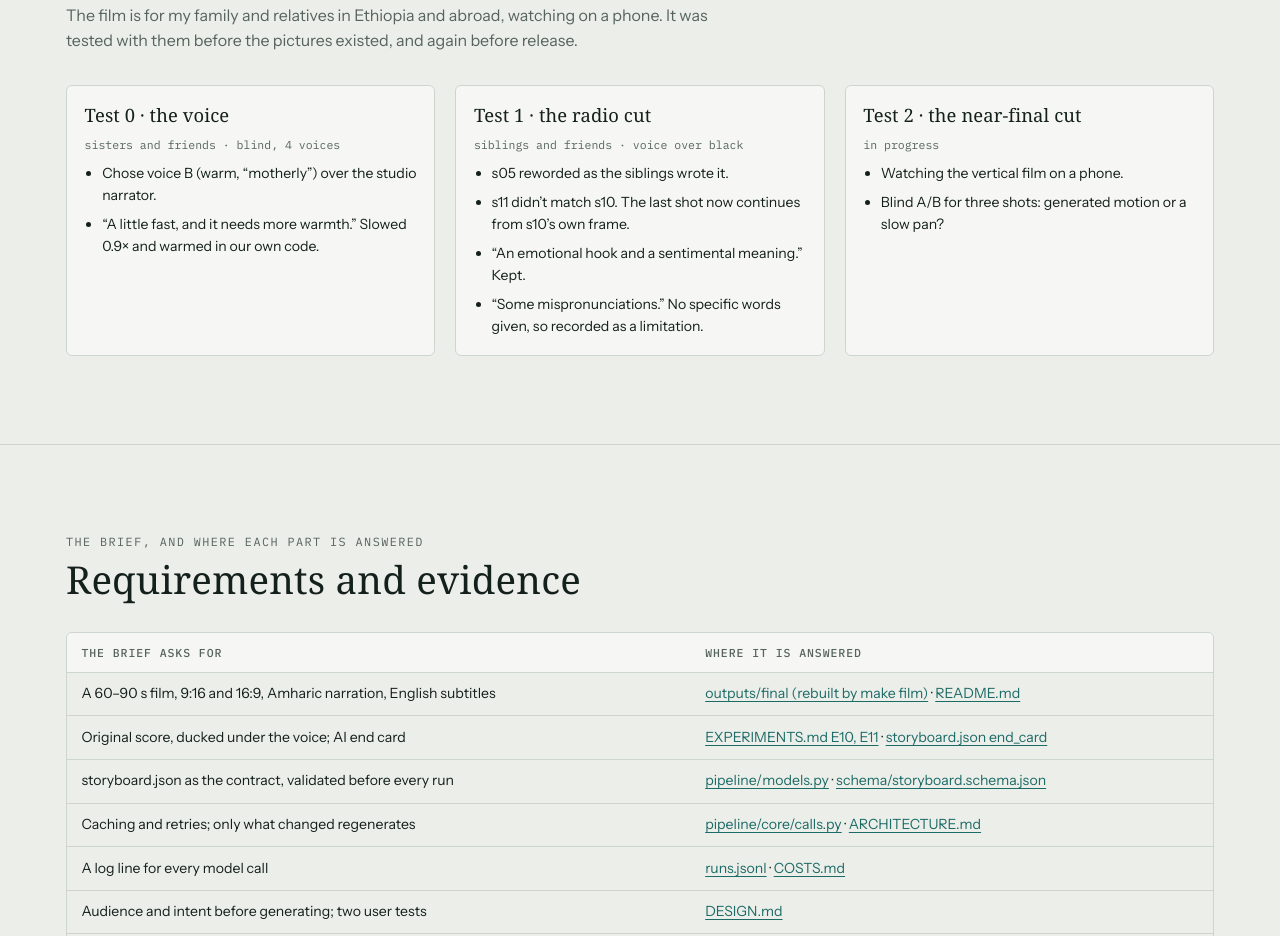
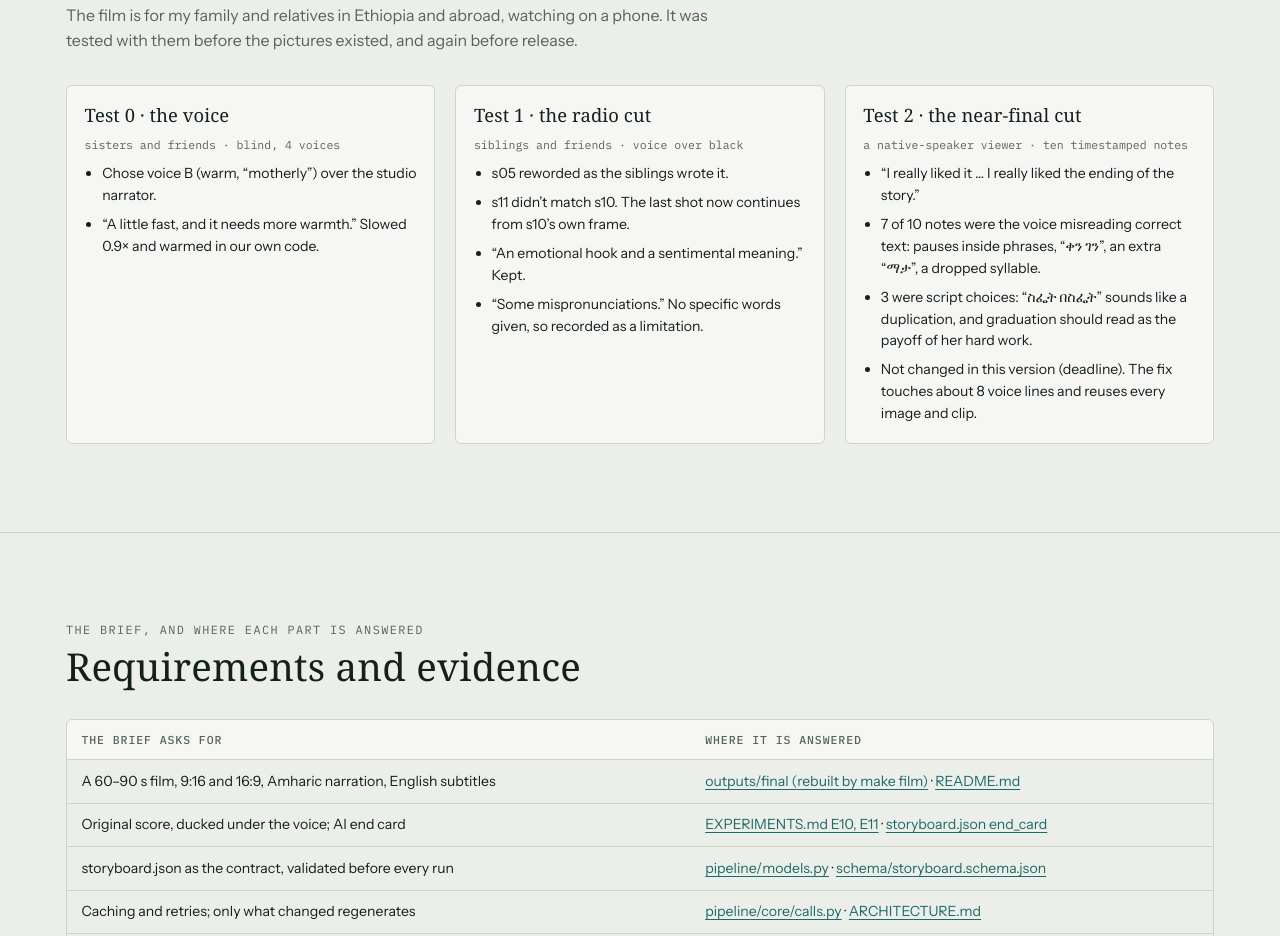
Before and after one commit to Lilly-jhr/ai-content-creation, a plain HTML site: page site/index.html in a window 1280 px wide. Shown: the part 6133-7069 px from the top of the page. Drawn offline with Linux system fonts and the light colour scheme; a web font is replaced by a local one.

Commit message:
User test 2 recorded (10 notes, 7 TTS rendering / 3 script; deferred for deadline); report .docx; site updated
Co-Authored-By: Claude Opus 5.5 <noreply@anthropic.com>

```diff
--- a/site/index.html
+++ b/site/index.html
@@ -445,9 +445,11 @@ footer p { margin: 0 0 .6rem; max-width: 62ch; }
       "s11 didn’t match s10. The last shot now continues from s10’s own frame.",
       "“An emotional hook and a sentimental meaning.” Kept.",
       "“Some mispronunciations.” No specific words given, so recorded as a limitation." ] },
-    { h: "Test 2 · the near-final cut", who: "in progress", items: [
-      "Watching the vertical film on a phone.",
-      "Blind A/B for three shots: generated motion or a slow pan?" ] }
+    { h: "Test 2 · the near-final cut", who: "a native-speaker viewer · ten timestamped notes", items: [
+      "“I really liked it … I really liked the ending of the story.”",
+      "7 of 10 notes were the voice misreading correct text: pauses inside phrases, “ቀን ገን”, an extra “ማታ”, a dropped syllable.",
+      "3 were script choices: “ስፌት በስፌት” sounds like a duplication, and graduation should read as the payoff of her hard work.",
+      "Not changed in this version (deadline). The fix touches about 8 voice lines and reuses every image and clip." ] }
   ];
 
   const BRIEF = [
```
Also changed, not shown: site/page.html (+5 -3 lines), 3 other files.
